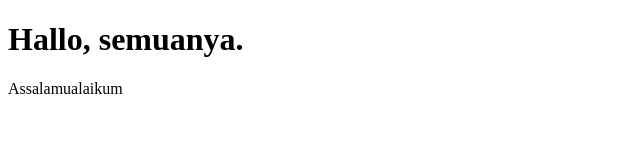
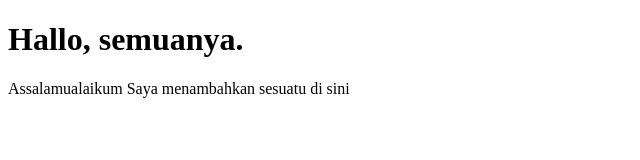
Before and after one commit to asrulabdullah99/cobain, a plain HTML site: page index.html in a window 1280 px wide. Shown: the whole page, without its empty margins (0-640 px from the left). Drawn offline with Linux system fonts and the light colour scheme.

Commit message:
menambahkan sesuatu di index.html

```diff
--- a/index.html
+++ b/index.html
@@ -7,9 +7,8 @@
     <title>Document</title>
   </head>
   <body>
+    <h1>Hallo, semuanya.</h1>
 
-    <h1>Hallo, semuanya. </h1>
-
-    Assalamualaikum
+    Assalamualaikum Saya menambahkan sesuatu di sini
   </body>
 </html>
```
